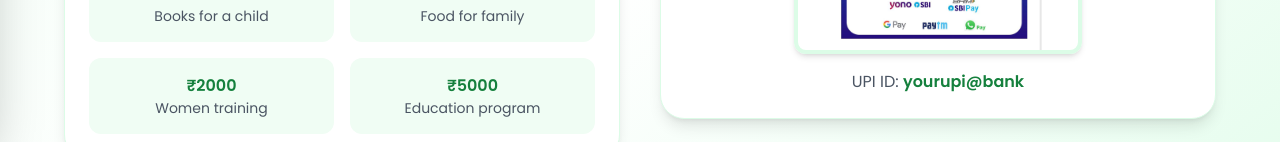
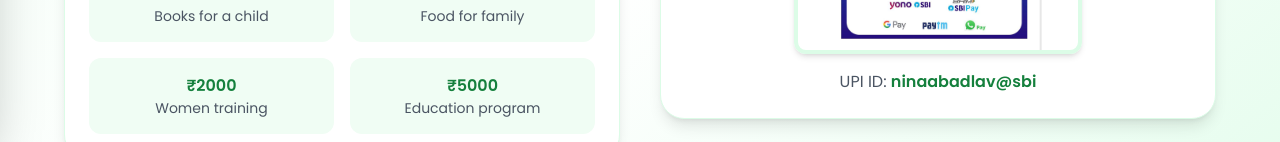
Before and after one commit to Altarina-creative/Ninad-, a React (Vite) app in the folder client/: page /donate in a window 1280 px wide. Shown: the part 658-800 px from the top of the page. Built offline with nearby package versions, Linux system fonts and the light colour scheme.

Commit message:
Update Donate.jsx

```diff
--- a/client/src/pages/Donate.jsx
+++ b/client/src/pages/Donate.jsx
@@ -96,7 +96,7 @@ const Donate = () => {
             <p className="mt-4 text-gray-600">
               UPI ID:{" "}
               <span className="font-semibold text-green-700">
-                yourupi@bank
+                ninaabadlav@sbi
               </span>
             </p>
           </div>
```
